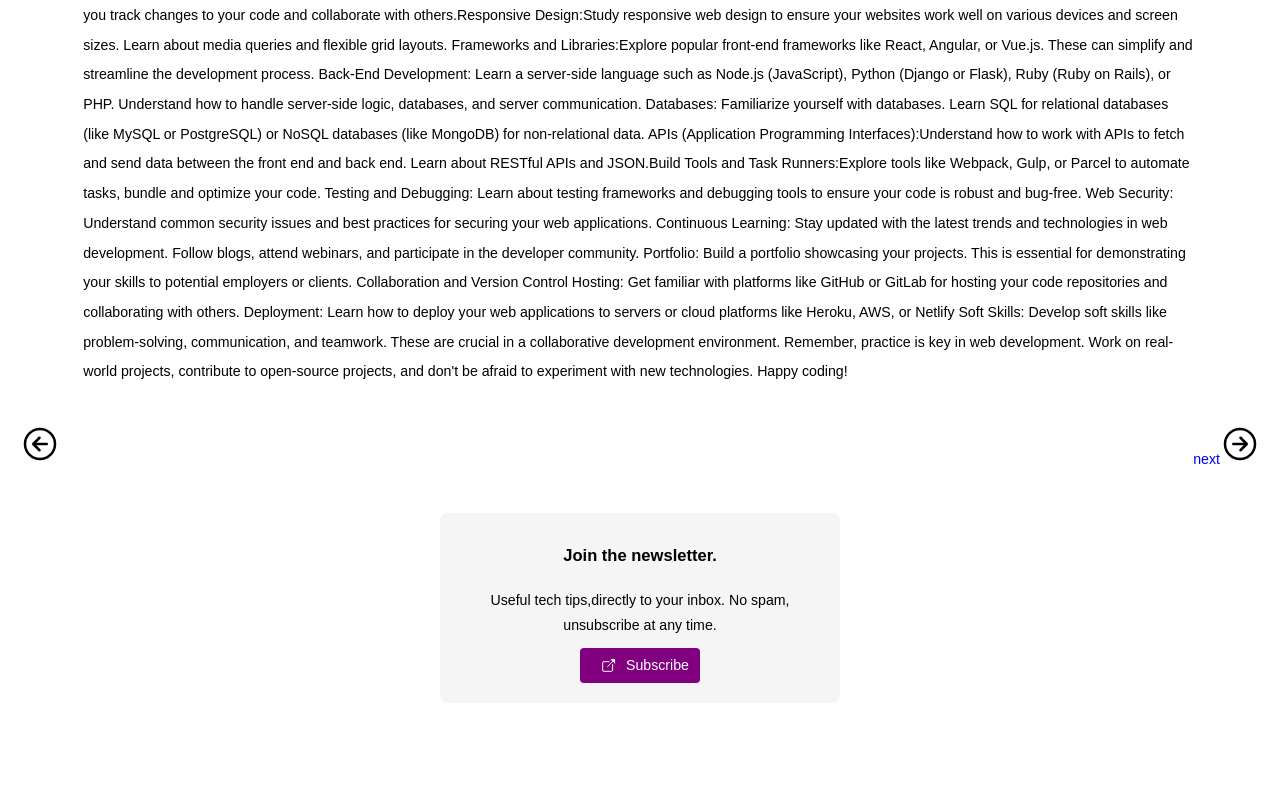
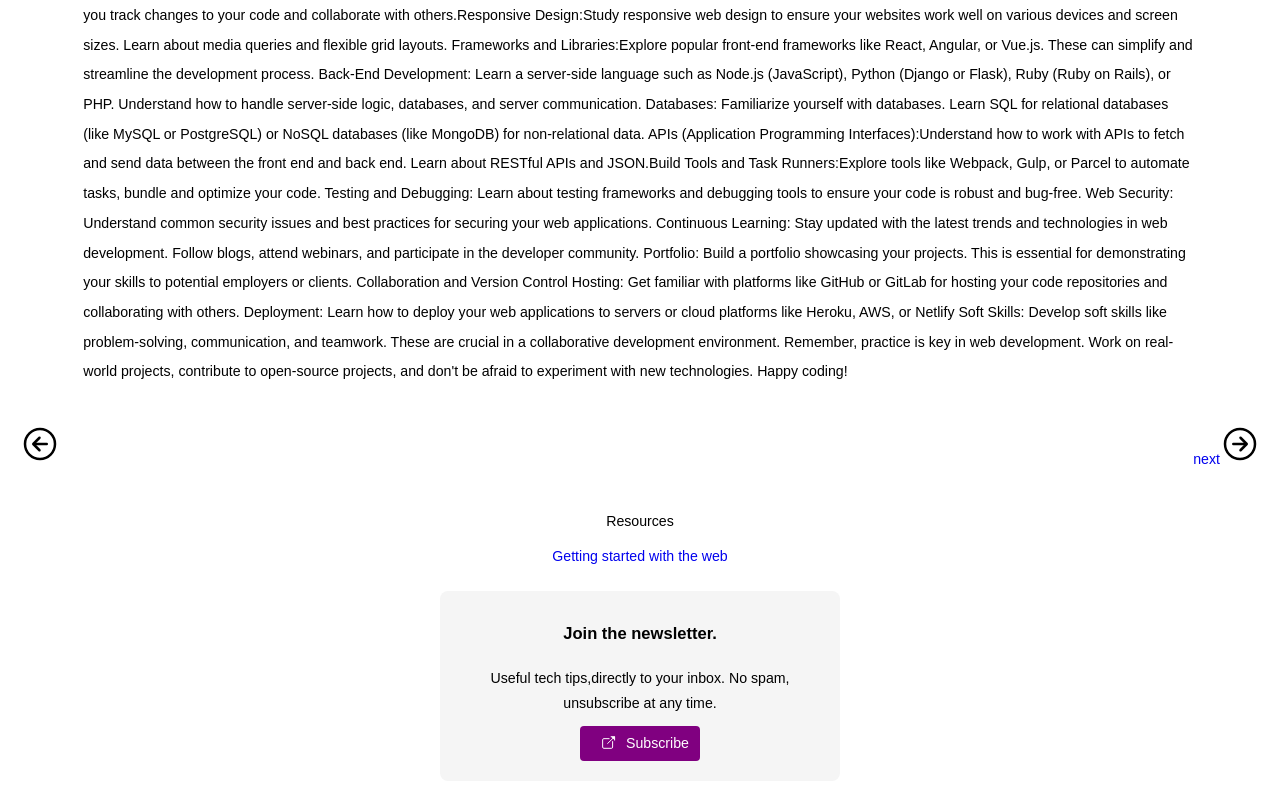
Before and after one commit to Jefferyagyepong/jefferyagyepong.io, a Next.js app: page /blog/One in a window 1280 px wide. Shown: the part 487-1287 px from the top of the page. Before the commit the page ends 1212 px from the top, so only its background shows below. Built offline with nearby package versions, Linux system fonts and the light colour scheme.

Commit message:
Update One.js

```diff
--- a/pages/blog/One.js
+++ b/pages/blog/One.js
@@ -106,6 +106,11 @@ const One = () => {
             </div>
           </nav>
         </div>
+        <div>
+          <h4>Resources</h4>
+          <Link href="https://developer.mozilla.org/en-US/docs/Learn/Getting_started_with_the_web">Getting started with the web</Link>
+
+          </div>
         <Newsletter />
       </main>
     </>
```
